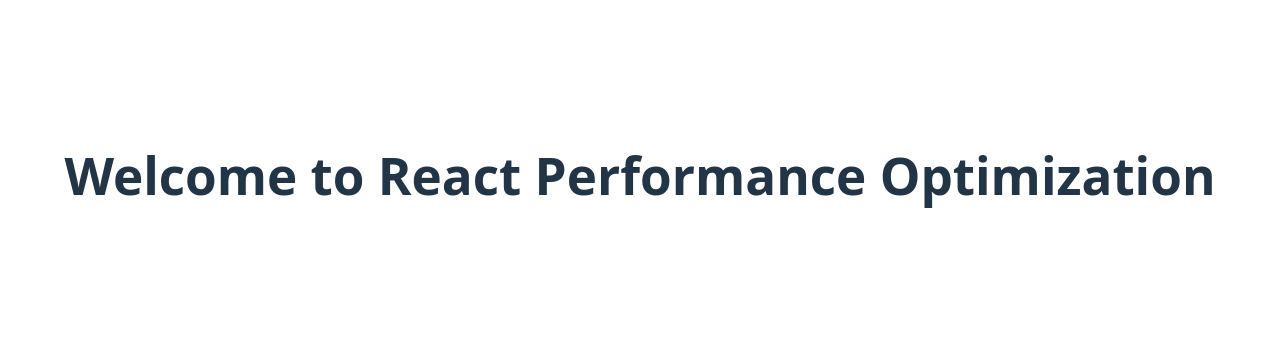
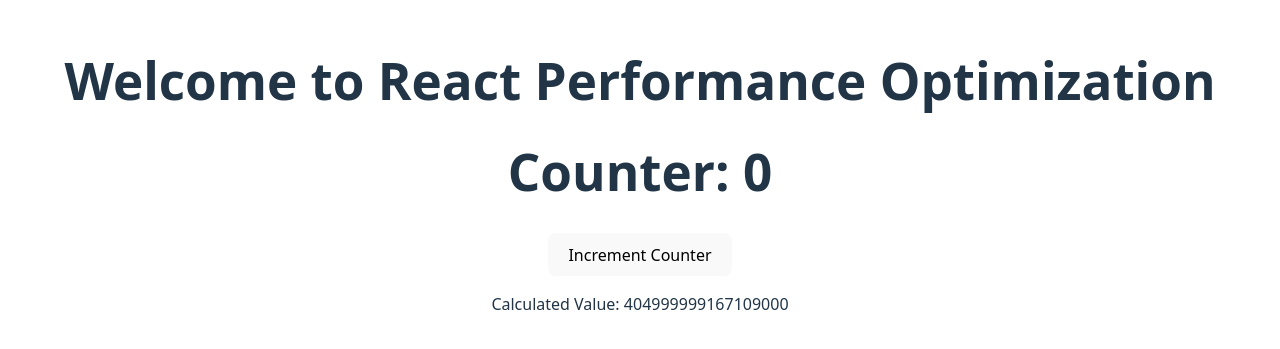
Before and after one commit to kamrulhasan2/React-Performance-Optimization, a React (Vite) app: page / in a window 1280 px wide. Shown: the part 225-574 px from the top of the page. Built offline with nearby package versions, Linux system fonts and the light colour scheme.

Commit message:
create a CalculatorComponent

```diff
--- a/src/App.jsx
+++ b/src/App.jsx
@@ -1,4 +1,5 @@
 import './App.css'
+import CalculatorComponent from './components/CalculatorComponent'
 
 function App() {
 
@@ -6,6 +7,7 @@
     <>
       <div>
         <h1>Welcome to React Performance Optimization</h1>
+        <CalculatorComponent />
       </div>
     </>
   )
--- /dev/null
+++ b/src/components/CalculatorComponent.jsx
@@ -0,0 +1,31 @@
+import React, { useState } from 'react';
+
+const calculateExpensiveValue = (n) => {
+    console.time("Expensive Calculation");
+    let result = 0;
+    for (let i = 0; i < n; i++) {
+        result += i;
+    }
+    console.timeEnd("Expensive Calculation");
+    return result;
+};
+
+//This component performs an expensive calculation on each render
+// which can lead to performance issues.
+
+const CalculatorComponent = () => {
+    const [counter, setCounter] = useState(0);
+    const N = 900000000;
+
+    return (
+        <div>
+            <h1>Counter: {counter}</h1>
+            <button onClick={() => setCounter(c => c + 1)}>
+                Increment Counter
+            </button>
+            <p>Calculated Value: {calculateExpensiveValue(N)}</p>
+        </div>
+    );
+};
+
+export default CalculatorComponent;
```
